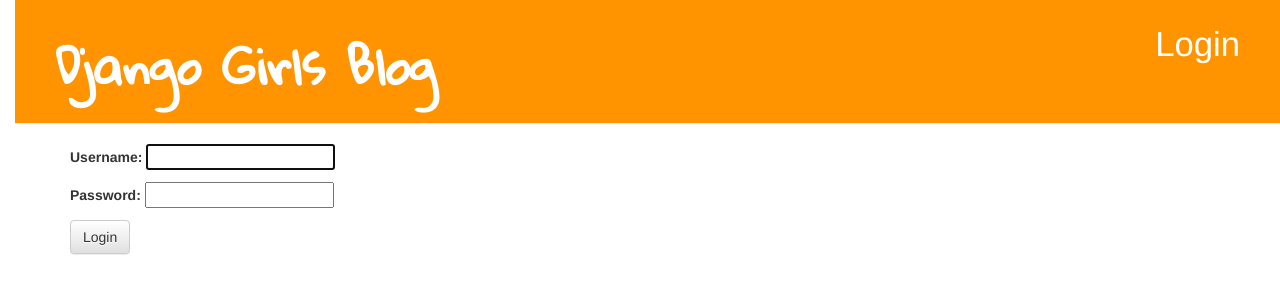
After one commit to YenJungChen/irisbaby, a Django app: page /login/ in a window 1280 px wide. The commit adds this page. Shown: the top 300 px of the page. Run offline with Django 3.2, Linux system fonts and the light colour scheme; some libraries are stand-ins or nearby versions.

Commit message:
add login/logout

```diff
--- a/mysite/blog/templates/blog/base.html
+++ b/mysite/blog/templates/blog/base.html
@@ -11,6 +11,9 @@
         <div class="page-header">
             {% if user.is_authenticated %}
                 <a href="{% url 'post_new' %}" class="top-menu"><span class="glyphicon glyphicon-plus"></span></a>
+                <a href="{% url 'logout' %}" class="top-menu"><span>Logout</span></a>
+            {% else %}
+                <a href="{% url 'login' %}" class="top-menu"><span>Login</span></a>
             {% endif %}
             <h1><a href="/">Django Girls Blog</a></h1>
         </div>
--- /dev/null
+++ b/mysite/blog/templates/registration/login.html
@@ -0,0 +1,9 @@
+{% extends 'blog/base.html' %}
+
+{% block content %}
+    <form action="" method="POST">
+        {% csrf_token %}
+        {{ form.as_p }}
+        <button type="submit" class="btn btn-default">Login</button>
+    </form>
+{% endblock %}
--- a/mysite/blog/urls.py
+++ b/mysite/blog/urls.py
@@ -1,9 +1,13 @@
 from django.conf.urls import url
 from . import views
+from django.contrib.auth import views as auth_views
 
 urlpatterns = [
     url(r'^$', views.post_list, name='post_list'),
     url(r'^post/(?P<pk>[0-9]+)/$', views.post_detail, name='post_detail'),
     url(r'^post/new/$', views.post_new, name='post_new'),
     url(r'^post/(?P<pk>[0-9]+)/edit/$', views.post_edit, name='post_edit'),
+    url(r'^login/$', auth_views.login, name='login'),
+    url(r'^logout/$', auth_views.logout, name='logout'),
+
 ]
--- a/mysite/mysite/settings.py
+++ b/mysite/mysite/settings.py
@@ -120,3 +120,6 @@
 
 STATIC_URL = '/static/'
 STATIC_ROOT = os.path.join(BASE_DIR, 'static')
+
+LOGIN_REDIRECT_URL = '/'
+LOGOUT_REDIRECT_URL = '/'
--- a/mysite/mysite/urls.py
+++ b/mysite/mysite/urls.py
@@ -19,4 +19,5 @@
 urlpatterns = [
     path('admin/', admin.site.urls),
     path('', include('blog.urls')),
+
 ]
```
Also changed, not shown: mysite/blog/views.py (line endings or trailing spaces).
